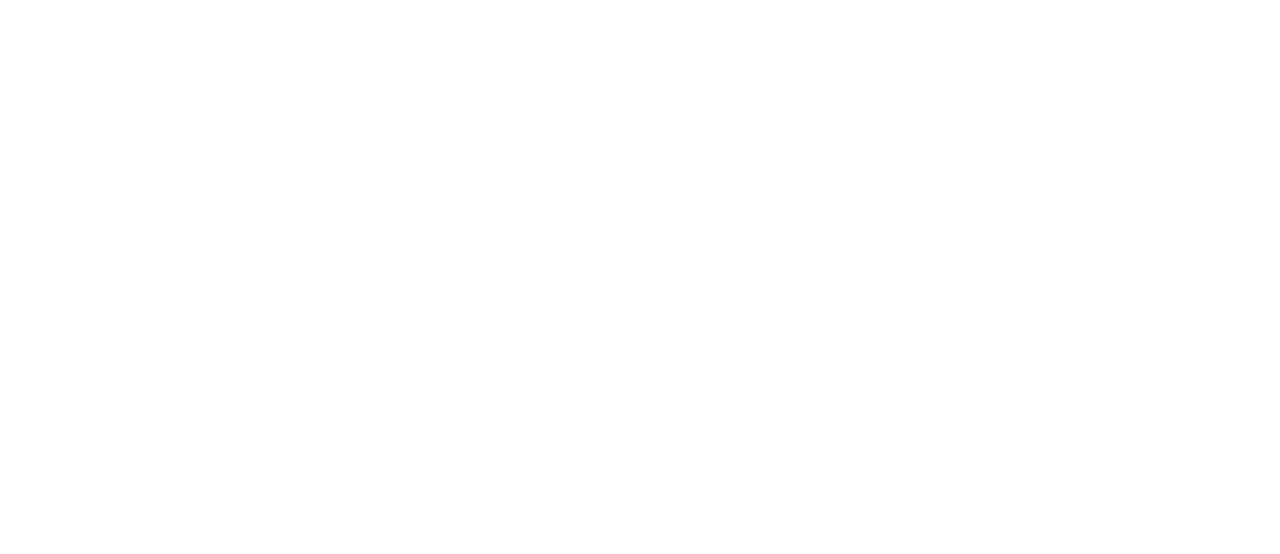
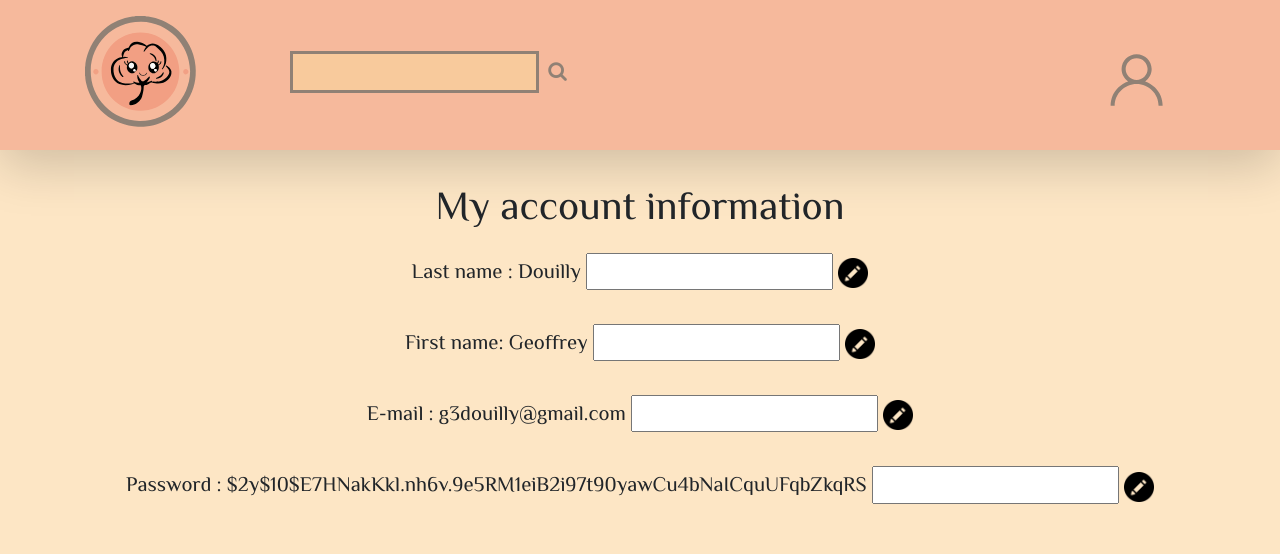
Before and after one commit to Digiskyy/OuateToutDoux, a PHP site: page /accountInfo in a window 1280 px wide. Before the commit the part shown is empty. Shown: the top 554 px of the page. Run offline with PHP 8.4, Linux system fonts and the light colour scheme; the visitor is signed in with stand-in values (Sample User, id 1); data comes from the database, SQL or seed files in the repository; some libraries are stand-ins or nearby versions.

Commit message:
Adding view account informations showing user info

```diff
--- /dev/null
+++ b/controller/accountInfoController.php
@@ -0,0 +1,26 @@
+<?php
+
+use App\Model\App;
+
+require_once("model/App.php");
+
+$auth = App::getAuth();
+$user = $auth->user();
+
+/* If user is logged in, we redirect him towards his dashboard. */
+
+if (!$user){
+  header("location: /connexion");
+}
+else{
+    $id = $user->idUser;
+    $firstName = $user->firstname;
+    $lastName = $user->lastname;
+    $eMail = $user ->mail;
+    $passWord = $user->password;
+
+    $pdo = App::getPDO();
+}
+
+
+?>
--- a/routes.php
+++ b/routes.php
@@ -22,6 +22,13 @@
     $auth->logout();
     header("location: /connexion");
   })
+
+  ->any("/accountInfo", function (){
+    $auth = App::getAuth();
+    $auth->require_auth(); // Si l'utilisateur n'est pas connecté, il sera automatiquement redirigé vers /connexion
+    require_once("view/accountInfo.php");
+  })
+
   ->any("/dashboard", function () {
     $auth = App::getAuth();
     $auth->require_auth(); // Si l'utilisateur n'est pas connecté, il sera automatiquement redirigé vers /connexion
--- /dev/null
+++ b/view/accountInfo.php
@@ -0,0 +1,117 @@
+<!DOCTYPE html>
+<html lang="en">
+
+<head>
+
+    <head>
+        <meta charset="utf-8">
+        <meta name="viewport" content="width=device-width, initial-scale=1.0, shrink-to-fit=no">
+        <meta http-equiv="X-UA-Compatible" content="ie=edge">
+        <title>Dashboard</title>
+
+        <!-- css -->
+        <link rel="stylesheet" href="/view/css/bootstrap.min.css">
+        <link rel="stylesheet" href="https://fonts.googleapis.com/css?family=Bitter:400,700">
+        <link href="https://fonts.googleapis.com/css?family=Philosopher&display=swap" rel="stylesheet">
+        <link rel="stylesheet" href="https://cdnjs.cloudflare.com/ajax/libs/font-awesome/4.7.0/css/font-awesome.min.css">
+        <link rel="stylesheet" href="/view/css/Header-Dark.compiled.css">
+        <link rel="stylesheet" href="/view/css/home.css">
+        <link rel="stylesheet" href="/view/css/accountInfo.css">
+
+
+
+        <!-- js -->
+        <script src="js/bootstrap.min.js"></script>
+        <script src="//code.jquery.com/jquery-1.11.1.min.js"></script>
+        <script src="https://unpkg.com/ionicons@5.0.0/dist/ionicons.js"></script>
+        <script src="js/jquery.min.js"></script>
+
+    </head>
+    <title>Personnal-Info</title>
+</head>
+
+<body style="background-color: #FDE6C5;">
+
+    <div>
+        <!-- header -->
+        <div class="shadow-lg header-dark" style="height: 150px;">
+            <nav class="navbar navbar-dark navbar-expand-lg navigation-clean-search">
+                <div class="container"><img src="/view/img/logo.svg" style="width: 10%;max-width: 10%;"><button data-toggle="collapse" class="navbar-toggler" data-target="#navcol-1"><span class="sr-only">Toggle navigation</span><span class="navbar-toggler-icon"></span></button>
+                    <div class="collapse navbar-collapse" id="navcol-1">
+                        <ul class="nav navbar-nav">
+                            <li class="nav-item" role="presentation"></li>
+                        </ul>
+                        <form class="form-inline mr-auto" target="_self">
+                            <div class="form-group" style="margin-left: 30%;">
+                                <input type="search" class="rounded-0 form-control search-field" id="search-field" name="search" style="background-color: #f8ca9c;" /><label for="search-field">
+                                <button class="btn rounded-0" type="submit" style="height: 38px;width: 34px;background-color: #f6b99c;margin-left: 0px;">
+                                    <i class="fa fa-search rounded-0" id="search-icon" style="font-size: 20px;margin-left: -4px;"></i>
+                                </button></label>
+                            </div>
+                        </form>
+                        <div class="dropdown">
+                            <a aria-expanded="false" class="user rounded-0 float-right" href="#" style="margin-right: 0px;margin-top:30%;width: 123px;height: 83px;">
+                                <img class="float-right" src="/view/img/user.svg" style="width: 85%;height: 75%;margin-right: 5%;" />
+                            </a>
+                            <div role="menu" class="dropdown-content">
+                                <a role="presentation" class="dropdown-item" href="/accountInfo">Mes informations</a>
+                                <a role="presentation" class="dropdown-item" href="/deconnexion">Déconnexion <ion-icon name="power-outline"></ion-icon></a></div>
+                        </div>
+                    </div>
+                </div>
+            </nav>
+        </div>
+        <!-- end header -->
+
+        <?php
+            require_once("controller/accountInfoController.php");
+        ?>
+
+        <form action="/modify-account.php" id="usr-info-form" class="info-form">
+
+            <h1>My account information</h1>
+            <div class="form-info-line">
+                <label>Last name : </label>
+                <?php echo $lastName;   ?>
+                <input type="text" name="usr-last-name">
+                <a href="#">
+                    <img alt="Modify last name on click" src="/view/img/pencil.png" width="30" height="30">
+                </a>
+            </div>
+
+            <div class="form-info-line">
+                <label>First name: </label>
+                <?php echo  $firstName; ?>
+                <input type="text" name="usr-first-name">
+                <a href="#">
+                    <img alt="Modify first name on click" src="/view/img/pencil.png" width="30" height="30">
+                </a>
+            </div>
+
+
+            <div class="form-info-line">
+                <label>E-mail : </label>
+                <?php echo $eMail;   ?>
+                <input type="text" name="usr-e-mail">
+                <a href="#">
+                    <img alt="Modify e-mail on click" src="/view/img/pencil.png" width="30" height="30">
+                </a>
+            </div>
+
+            <div class="form-info-line">
+                <label>Password : </label>
+                <?php echo $passWord;   ?>
+                <input type="text" name="usr-password">
+                <a href="#">
+                    <img alt="Modify password on click" src="/view/img/pencil.png" width="30" height="30">
+                </a>
+            </div>
+
+
+        </form>
+
+</body>
+
+
+
+</html>
--- /dev/null
+++ b/view/css/accountInfo.css
@@ -0,0 +1,17 @@
+.info-form {
+    display: flex;
+    flex-direction: column;
+    margin: auto;
+    align-items: center;
+    align-self: center;
+    align-content: center;
+    padding: 2em;
+    font-family: 'Philosopher';
+}
+
+.form-info-line {
+    padding: 0.7em;
+    display: inline;
+    font-family: 'Philosopher';
+    font-size: 1.3em;
+}
```
Also changed, not shown: view/img/pencil.png (added).
